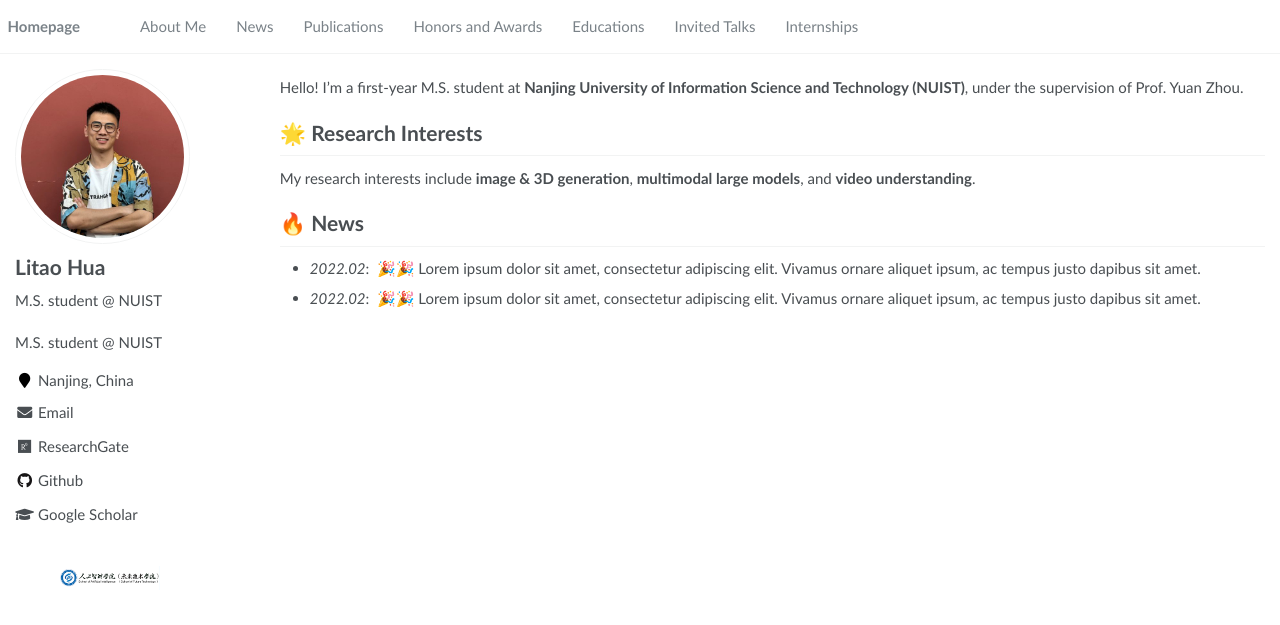
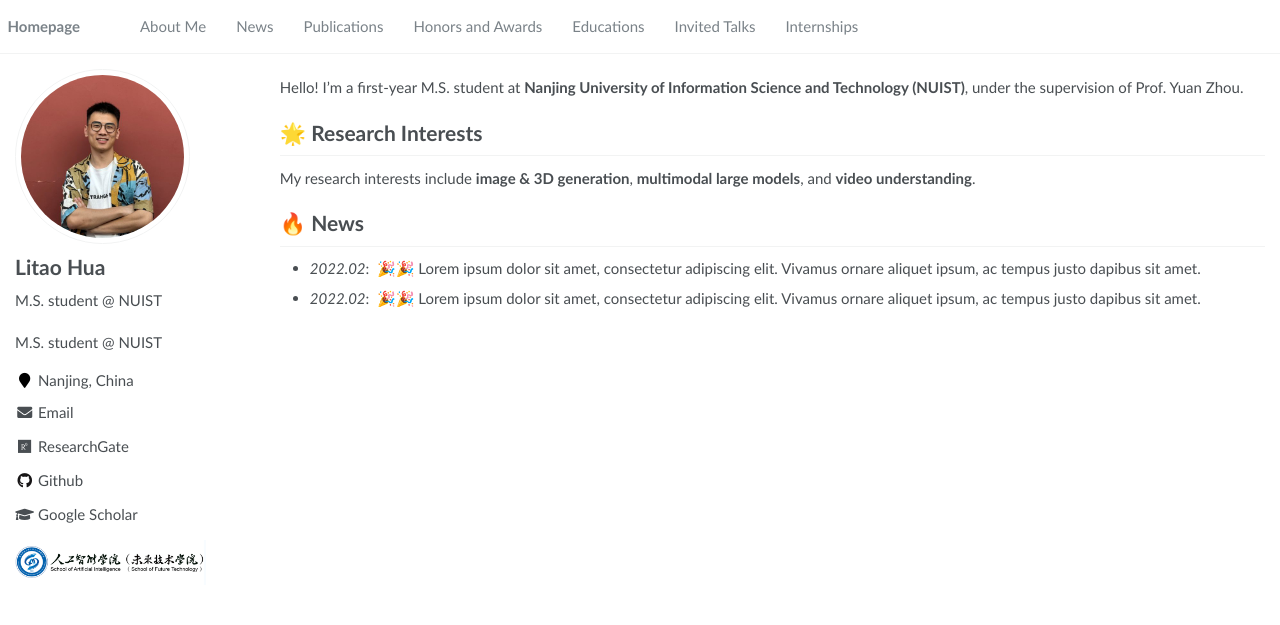
Before and after one commit to robin-hlt/robin-hlt.github.io, a Jekyll site: the page built from _pages/about.md, in a window 1280 px wide. Shown: the top 625 px of the page. Built offline with Jekyll 4.4.1, drawn with Linux system fonts in a browser that asks for light colours.

Commit message:
Update sidebar.html

```diff
--- a/_includes/sidebar.html
+++ b/_includes/sidebar.html
@@ -15,9 +15,9 @@
     {% endif %}
 
     <!-- 院徽 Logo 部分 -->
-    <div style="margin-top: 30px; text-align: center;">
+    <div style="margin-top: 5px; text-align: left;">
       <a href="https://rgzn.nuist.edu.cn/index.htm" target="_blank" title="Visit the School of Artificial Intelligence at NUIST">
-        <img src="{{ '/assets/img/nuist_ai_logo.png' | relative_url }}" alt="NUIST Logo" style="width:100px;">
+        <img src="{{ '/assets/img/nuist_ai_logo.png' | relative_url }}" alt="NUIST Logo" style="width: 200px; height: auto;">
       </a>
     </div>
   </div>
```
